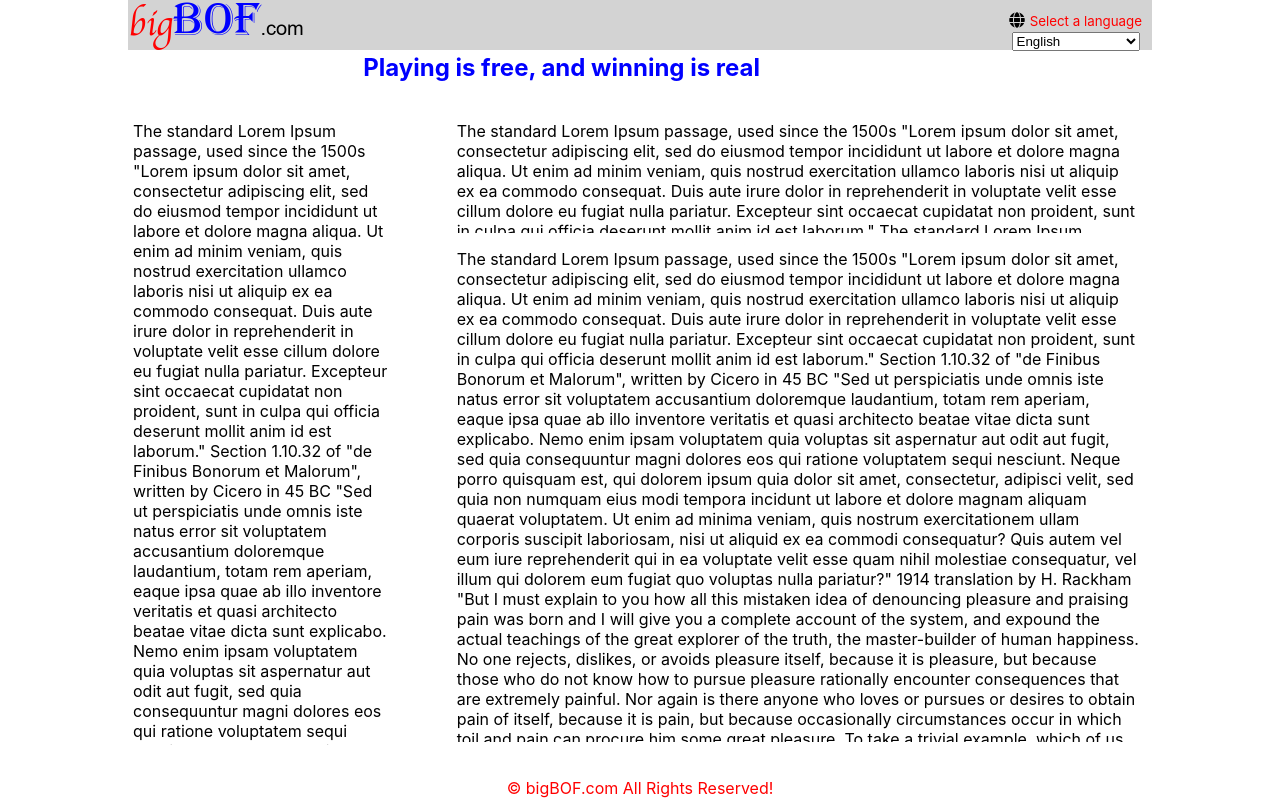
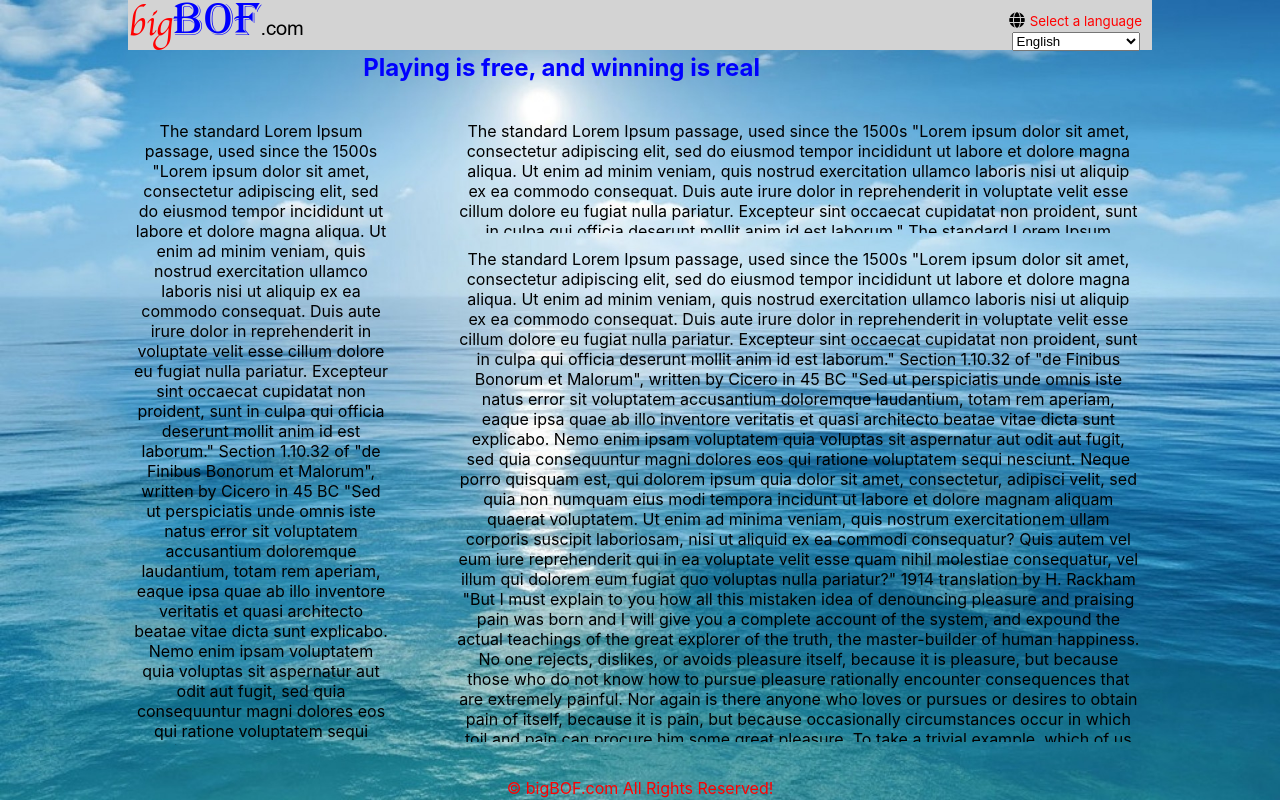
Before and after one commit to Shendidy/bigbof-react, a React (Create React App) app: page / in a window 1280 px wide. Built offline with nearby package versions, Linux system fonts and the light colour scheme.

Commit message:
:lipstick: style: added fixed sea background

```diff
--- a/public/index.css
+++ b/public/index.css
@@ -1,4 +1,11 @@
 body, html {
+  background-image: url(/img/bg1.jpg);
+  background-attachment: fixed;
+  background-size: cover;
+  background-repeat: no-repeat;
+  display: block;
+  margin: 0px;
+  text-align: center;
   height: 100%;
 }
 
```
Also changed, not shown: public/img/bg1.jpg (added).
